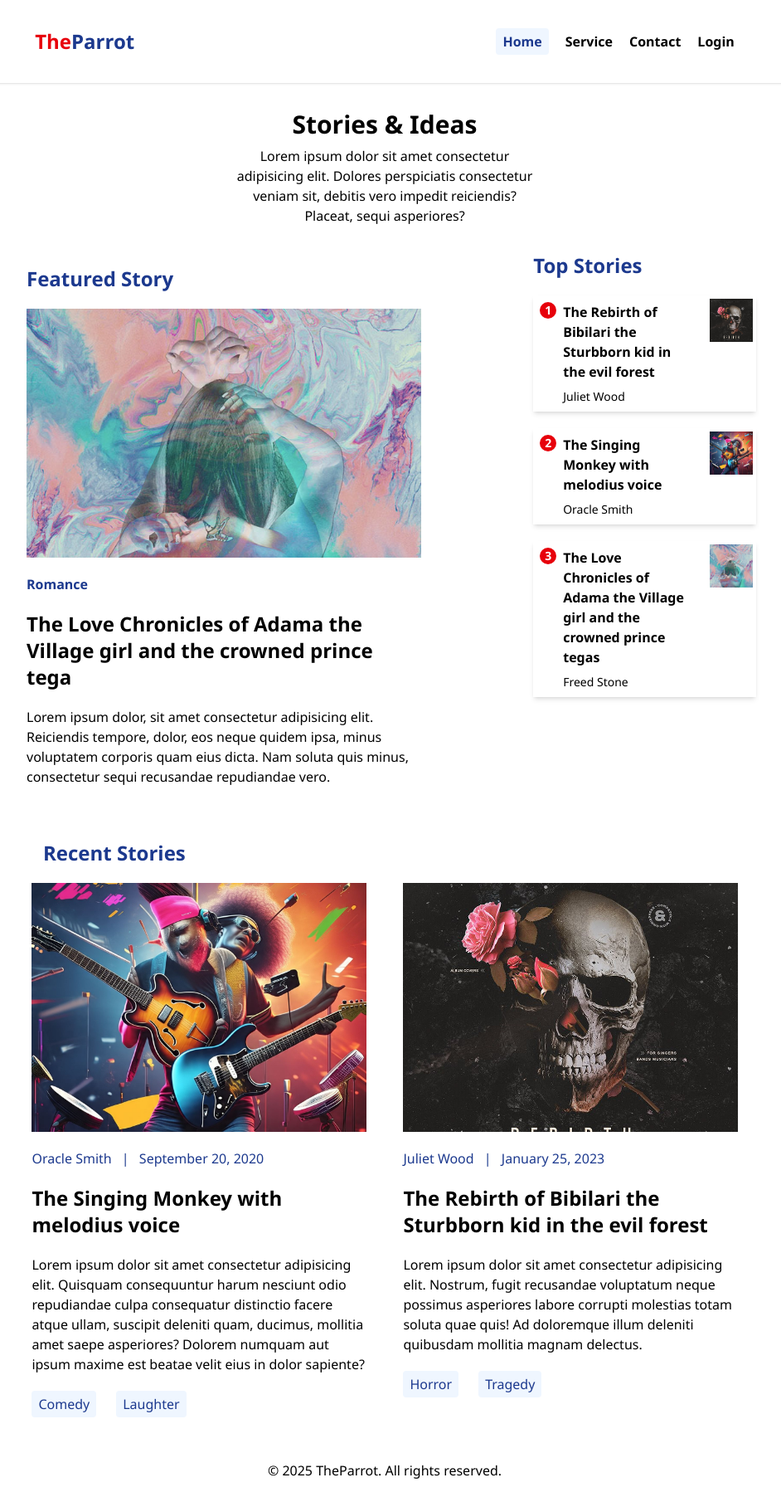
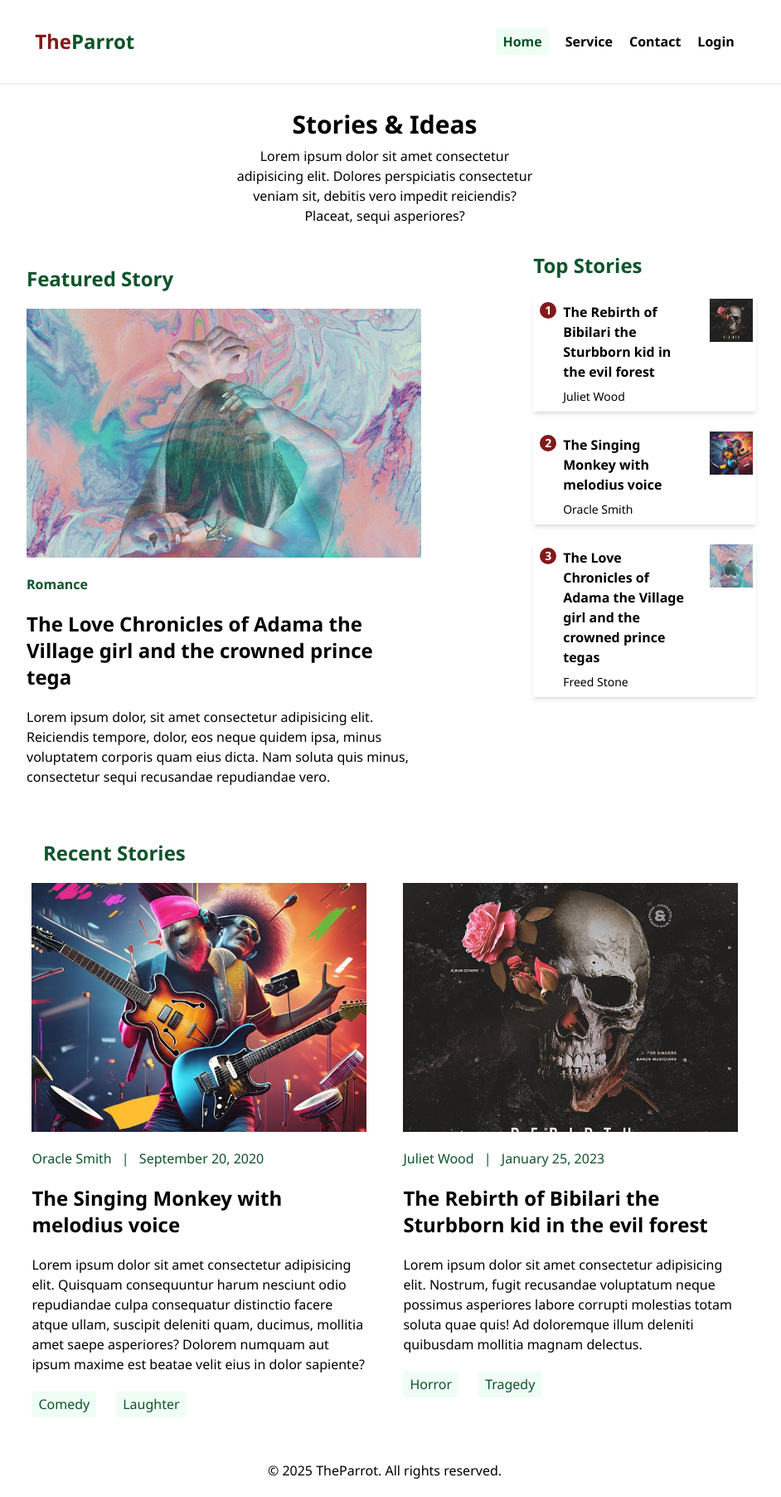
Before and after one commit to olamilekan5162/theParrot, a website: page pages/homepage.html in a window 1280 px wide. Shown: the whole page at 83% size, without its empty margins (176-1118 px from the left). Drawn offline with Linux system fonts and the light colour scheme.

Commit message:
change color

```diff
--- a/pages/homepage.html
+++ b/pages/homepage.html
@@ -9,18 +9,18 @@
   <body class="w-full h-screen">
     <!-- navbar -->
     <nav class="flex flex-row items-center justify-around h-[100px] shadow-sm">
-      <a href="/" class="font-bold text-2xl text-red-600">
-        The<span class="text-blue-900">Parrot</span>
+      <a href="/" class="font-bold text-2xl text-red-900">
+        The<span class="text-green-900">Parrot</span>
       </a>
       <ul class="hidden sm:flex flex-row items-center gap-5 font-bold">
         <li
-          class="bg-blue-50 text-blue-900 px-2 py-1 rounded-sm hover:opacity-80"
+          class="bg-green-50 text-green-900 px-2 py-1 rounded-sm hover:opacity-80"
         >
           <a href="./homepage.html">Home</a>
         </li>
-        <li class="hover:text-blue-900"><a href="/">Service</a></li>
-        <li class="hover:text-blue-900"><a href="/">Contact</a></li>
-        <li class="hover:text-blue-900"><a href="/">Login</a></li>
+        <li class="hover:text-green-900"><a href="/">Service</a></li>
+        <li class="hover:text-green-900"><a href="/">Contact</a></li>
+        <li class="hover:text-green-900"><a href="/">Login</a></li>
       </ul>
     </nav>
     <!-- hero section  -->
@@ -40,7 +40,7 @@
         <!-- featured story  -->
         <div class="sm:w-[70%] p-4">
           <div class="flex flex-col gap-5 sm:w-[80%] w-full">
-            <h1 class="font-bold text-2xl text-blue-900">Featured Story</h1>
+            <h1 class="font-bold text-2xl text-green-900">Featured Story</h1>
             <div class="w-full h-[300px] overflow-hidden flex items-center">
               <img
                 src="../assets/images/you.jpg"
@@ -48,7 +48,7 @@
                 class="w-full h-auto"
               />
             </div>
-            <h1 class="font-bold text-blue-900">Romance</h1>
+            <h1 class="font-bold text-green-900">Romance</h1>
             <a href="./story3.html" class="font-bold text-2xl">
               The Love Chronicles of Adama the Village girl and the crowned
               prince tega
@@ -64,7 +64,7 @@
 
         <!-- top stories  -->
         <div class="flex flex-col gap-5 sm:w-[30%] p-4 sm:p-0">
-          <h1 class="font-bold text-2xl text-blue-900">Top Stories</h1>
+          <h1 class="font-bold text-2xl text-green-900">Top Stories</h1>
 
           <!-- story 1 -->
           <a
@@ -73,7 +73,7 @@
           >
             <div class="w-[80%] flex flex-row justify-between gap-2 p-1">
               <div
-                class="bg-red-600 rounded-full w-5 h-5 font-bold text-sm flex items-center justify-center text-white flex-shrink-0"
+                class="bg-red-900 rounded-full w-5 h-5 font-bold text-sm flex items-center justify-center text-white flex-shrink-0"
               >
                 1
               </div>
@@ -100,7 +100,7 @@
           >
             <div class="w-[80%] flex flex-row justify-between gap-2 p-1">
               <div
-                class="bg-red-600 rounded-full w-5 h-5 font-bold text-sm flex items-center justify-center text-white flex-shrink-0"
+                class="bg-red-900 rounded-full w-5 h-5 font-bold text-sm flex items-center justify-center text-white flex-shrink-0"
               >
                 2
               </div>
@@ -127,7 +127,7 @@
           >
             <div class="w-[80%] flex flex-row justify-between gap-2 p-1">
               <div
-                class="bg-red-600 rounded-full w-5 h-5 font-bold text-sm flex items-center justify-center text-white flex-shrink-0"
+                class="bg-red-900 rounded-full w-5 h-5 font-bold text-sm flex items-center justify-center text-white flex-shrink-0"
               >
                 3
               </div>
@@ -152,7 +152,7 @@
 
       <!-- recent stories -->
       <section class="mt-12 w-full flex flex-col gap-5">
-        <h1 class="font-bold text-2xl text-blue-900 ml-9">Recent Stories</h1>
+        <h1 class="font-bold text-2xl text-green-900 ml-9">Recent Stories</h1>
         <div class="flex flex-row flex-wrap">
           <div class="flex-1/2">
             <div class="w-[90%] mx-auto flex flex-col gap-5">
@@ -165,7 +165,7 @@
                   class="w-full h-auto"
                 />
               </div>
-              <h1 class="font-medium text-blue-900">
+              <h1 class="font-medium text-green-900">
                 Oracle Smith <span class="mx-2">|</span>
                 <span>September 20, 2020</span>
               </h1>
@@ -180,10 +180,10 @@
                 aut ipsum maxime est beatae velit eius in dolor sapiente?
               </p>
               <div class="flex flex-row gap-6">
-                <p class="bg-blue-50 text-blue-900 px-2 py-1 rounded-sm">
+                <p class="bg-green-50 text-green-900 px-2 py-1 rounded-sm">
                   Comedy
                 </p>
-                <p class="bg-blue-50 text-blue-900 px-2 py-1 rounded-sm">
+                <p class="bg-green-50 text-green-900 px-2 py-1 rounded-sm">
                   Laughter
                 </p>
               </div>
@@ -200,7 +200,7 @@
                   class="w-full h-auto"
                 />
               </div>
-              <h1 class="font-medium text-blue-900">
+              <h1 class="font-medium text-green-900">
                 Juliet Wood <span class="mx-2">|</span>
                 <span>January 25, 2023</span>
               </h1>
@@ -214,10 +214,10 @@
                 illum deleniti quibusdam mollitia magnam delectus.
               </p>
               <div class="flex flex-row gap-6">
-                <p class="bg-blue-50 text-blue-900 px-2 py-1 rounded-sm">
+                <p class="bg-green-50 text-green-900 px-2 py-1 rounded-sm">
                   Horror
                 </p>
-                <p class="bg-blue-50 text-blue-900 px-2 py-1 rounded-sm">
+                <p class="bg-green-50 text-green-900 px-2 py-1 rounded-sm">
                   Tragedy
                 </p>
               </div>
```
Also changed, not shown: index.html (+7 -7 lines), pages/story1.html (+10 -10 lines), pages/story2.html (+11 -9 lines), pages/story3.html (+10 -10 lines), styles/output.css.
